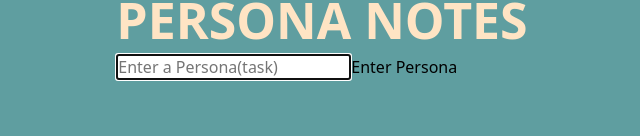
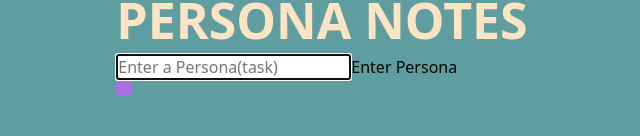
Before and after one commit to vnaykvkrm/PersonaNote, a React (Vite) app in the folder personanote/: page / in a window 1280 px wide. Shown: the part 164-300 px from the top of the page, without its empty margins (318-958 px from the left). Built offline with nearby package versions, Linux system fonts and the light colour scheme.

Commit message:
custom form styling

```diff
--- a/personanote/src/components/Customform.css
+++ b/personanote/src/components/Customform.css
@@ -1,4 +1,10 @@
-body{
-    height: 100%;
-    width: 100%;
+.btn{
+    max-width: fit-content;
+    display: flex;
+    place-items: center;
+    gap: 0.5em;
+    background-color: rgb(170, 113, 222);
+    color: antiquewhite;
+    padding: 0.5em;
+    border-radius: 4px;
 }
```
